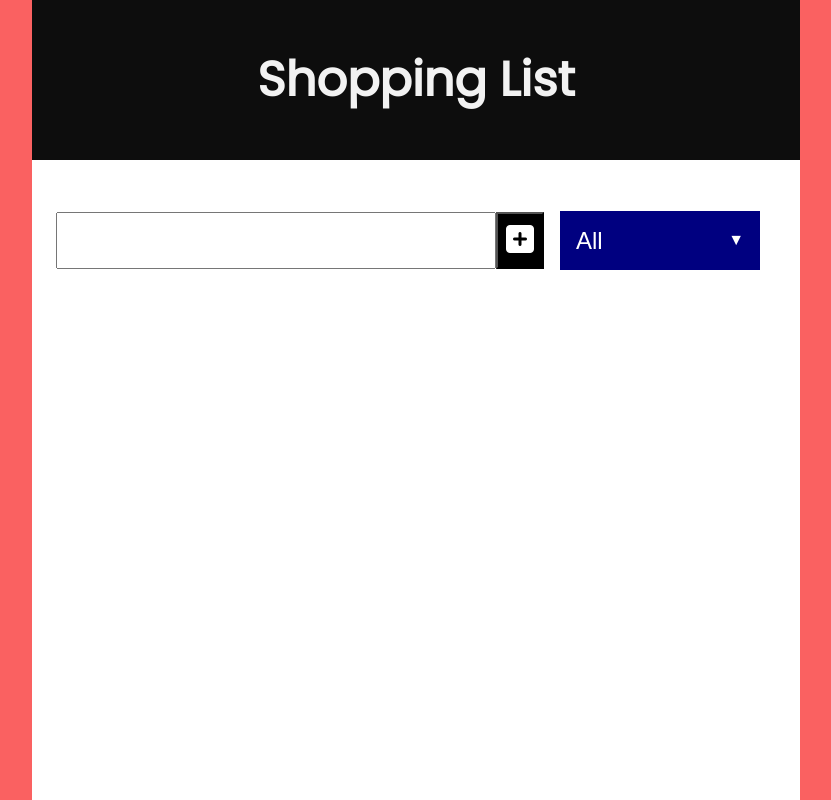
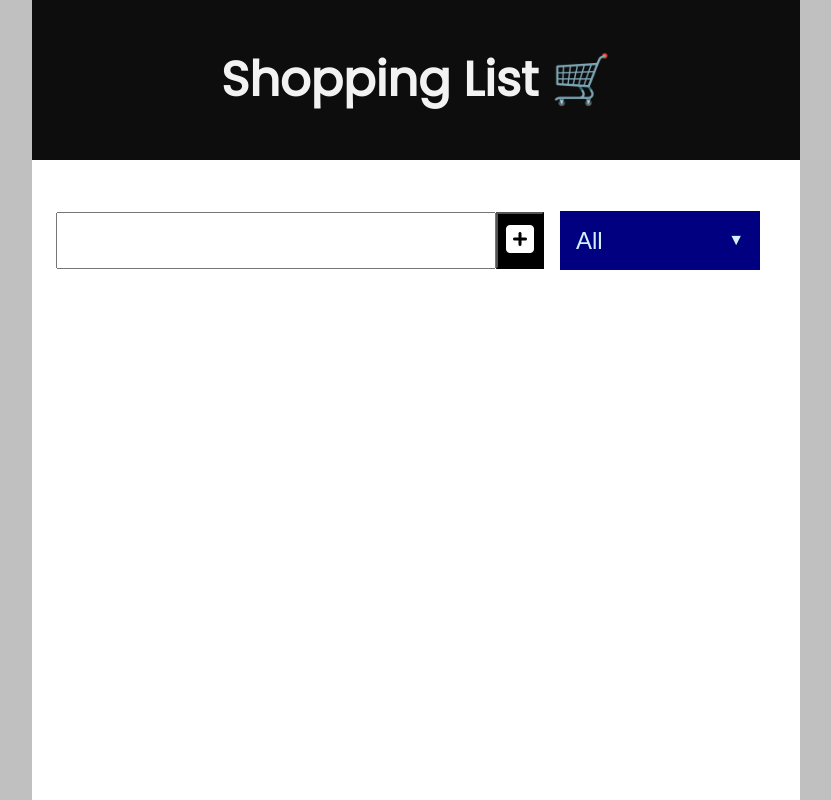
Before and after one commit to JamesLangrish/Shopping-List, a plain HTML site: page index.html in a window 1280 px wide. Shown: the whole page, without its empty margins (224-1055 px from the left). Drawn offline with Linux system fonts and the light colour scheme.

Commit message:
Add files via upload

```diff
--- a/index.html
+++ b/index.html
@@ -13,7 +13,7 @@
   </head>
   <body>
     <div class="main">
-      <header><h1>Shopping List</h1></header>
+      <header><h1>Shopping List 🛒</h1></header>
       <form>
         <input type="text" class="list-input" />
         <button class="list-button">
--- a/style.css
+++ b/style.css
@@ -13,7 +13,7 @@ body {
   min-height: 100vh;
   width: 60%;
   margin: 0 auto;
-  background-color: rgb(250, 97, 97);
+  background-color: silver;
 }
 
 .main {
@@ -74,6 +74,7 @@ form button:hover {
 
 .list li {
   flex: 1;
+  font-weight: bold;
 }
 
 .complete-button,
@@ -118,7 +119,7 @@ select {
   background: navy;
   font-size: 1.5rem;
   padding: 1rem;
-  color: white;
+  color: rgb(209, 242, 253);
 }
 
 .select {
@@ -134,7 +135,7 @@ select {
   top: 0;
   right: 0;
   padding: 1rem;
-  color: white;
+  color: rgb(209, 242, 253);
 }
 
 @media only screen and (max-width: 600px) {
```
